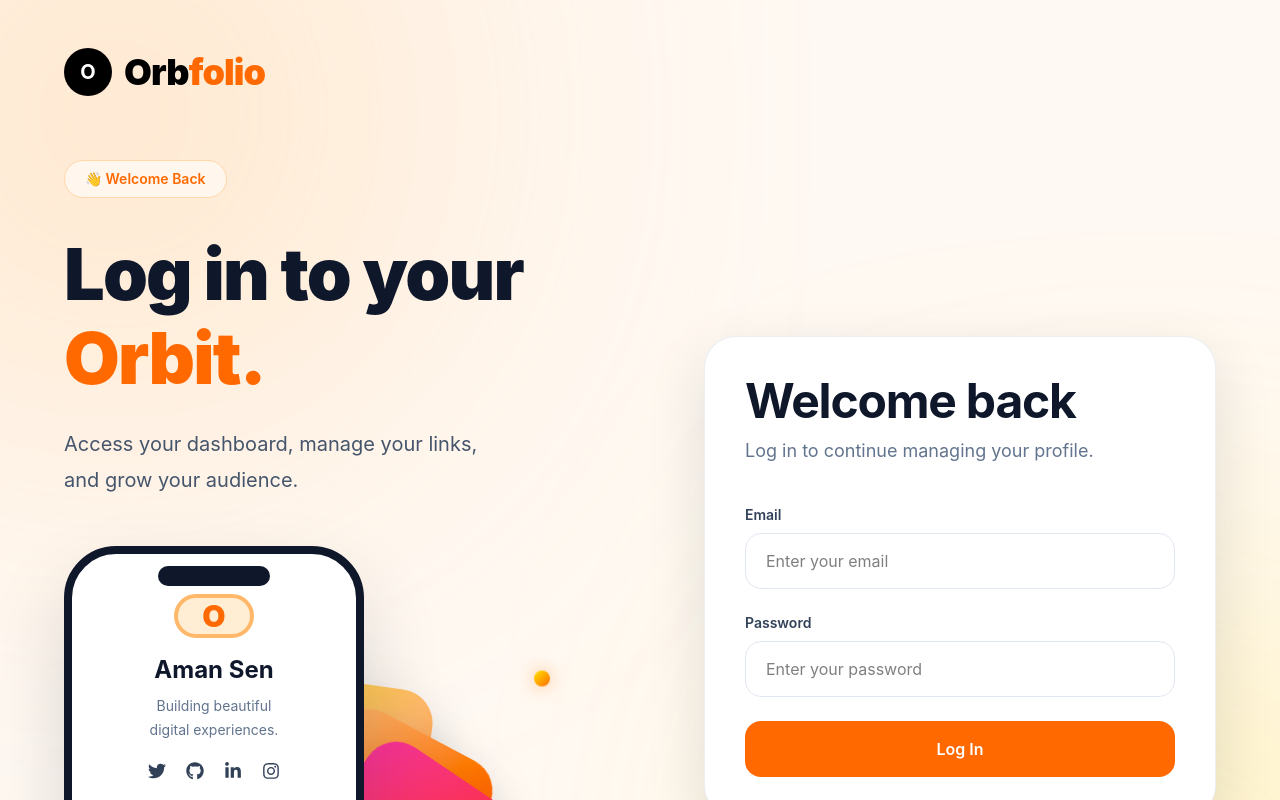
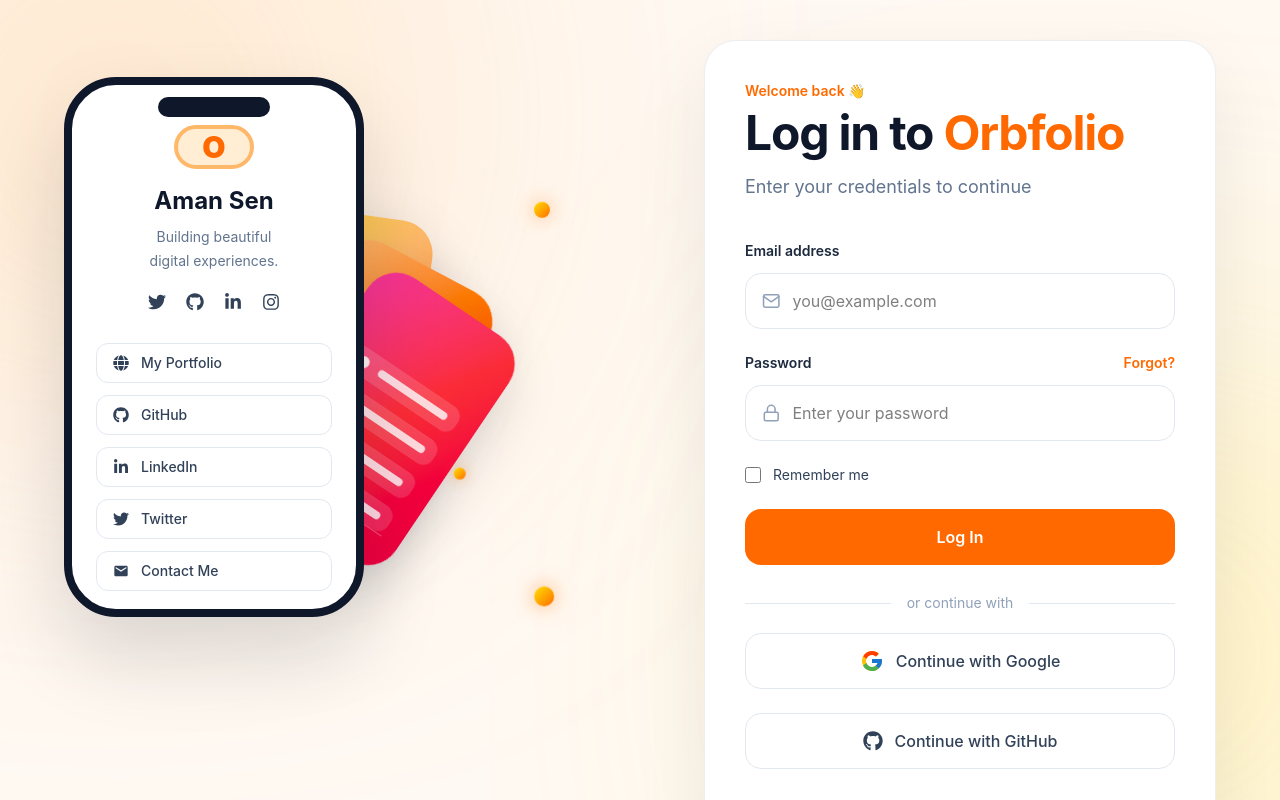
Before and after one commit to Amansen-ay/Orbfolio, a React (Vite) app in the folder client/: page /login in a window 1280 px wide. Shown: the top 800 px of the page. Built offline with nearby package versions, Linux system fonts and the light colour scheme.

Commit message:
feat: Styled the login card with all inputs and buttons

```diff
--- a/client/src/pages/Login/LoginPage.tsx
+++ b/client/src/pages/Login/LoginPage.tsx
@@ -9,7 +9,7 @@
 
       <div className="absolute -right-32 bottom-0 h-[500px] w-[500px] rounded-full bg-yellow-300/40 blur-[180px]" />
 
-      <div className="relative z-10 mx-auto grid min-h-screen max-w-7xl items-center px-8 lg:grid-cols-2 lg:px-16">
+      <div className="relative z-10 mx-auto grid max-w-7xl items-start gap-20 px-8 py-10 lg:grid-cols-2 lg:px-16">
         <AuthHero />
         <LoginCard />
       </div>
--- a/client/src/pages/Login/ui/AuthHero.tsx
+++ b/client/src/pages/Login/ui/AuthHero.tsx
@@ -2,42 +2,8 @@
 
 export function AuthHero() {
     return (
-        <section className="flex h-full flex-col justify-center py-12">
+        <section className="flex h-full flex-col justify-center py-12 -mt-30">
             {/* Logo */}
-
-            <div className="mb-16 flex items-center gap-3">
-                <div className="flex h-12 w-12 items-center justify-center rounded-full bg-black text-white text-xl font-bold">
-                    O
-                </div>
-
-                <h2 className="text-4xl font-black tracking-tight">
-                    Orb<span className="text-orange-500">folio</span>
-                </h2>
-            </div>
-
-            {/* Badge */}
-
-            <div className="inline-flex w-fit items-center rounded-full border border-orange-200 bg-orange-50 px-5 py-2">
-                <span className="text-sm font-semibold text-orange-500">
-                    👋 Welcome Back
-                </span>
-            </div>
-
-            {/* Heading */}
-
-            <h1 className="mt-10 max-w-[650px] text-7xl font-black leading-none tracking-tight text-slate-900">
-                Log in to your
-
-                <span className="mt-3 block text-orange-500">
-                    Orbit.
-                </span>
-            </h1>
-
-            {/* Description */}
-
-            <p className="mt-8 max-w-md text-xl leading-9 text-slate-600">
-                Access your dashboard, manage your links, and grow your audience.
-            </p>
 
             {/* Phone will come here */}
 
--- a/client/src/pages/Login/ui/LoginCard.tsx
+++ b/client/src/pages/Login/ui/LoginCard.tsx
@@ -1,43 +1,188 @@
+import { FiMail, FiLock } from "react-icons/fi";
+import { FcGoogle } from "react-icons/fc";
+import { FaGithub } from "react-icons/fa";
+
 export function LoginCard() {
   return (
     <section className="flex justify-center lg:justify-end">
-      <div className="w-full max-w-lg rounded-[32px] border border-gray-200/70 bg-white p-10 shadow-[0_20px_60px_rgba(15,23,42,0.12)]">
-        <h2 className="text-5xl font-bold tracking-tight text-slate-900">
-          Welcome back
+      <div className="w-full max-w-lg rounded-[32px] border border-gray-200/70 bg-white p-10 shadow-[0_30px_80px_rgba(15,23,42,0.08)]">
+        <div>
+          <p className="text-sm font-semibold text-orange-500">
+            Welcome back 👋
+          </p>
+
+          <h2 className="mt-2 text-5xl font-bold tracking-tight text-slate-900">
+            Log in to <span className="text-orange-500">Orbfolio</span>
           </h2>
 
-        <p className="mt-3 text-lg text-slate-500">
-          Log in to continue managing your profile.
+          <p className="mt-4 text-lg text-slate-500">
+            Enter your credentials to continue
           </p>
+        </div>
 
         <form className="mt-10 space-y-6">
           <div>
-            <label className="mb-2 block text-sm font-semibold text-slate-700">
-              Email
+            <label className="mb-3 block text-sm font-semibold text-slate-800">
+              Email address
             </label>
+
+            <div
+              className="
+      flex
+      h-14
+      items-center
+      rounded-2xl
+      border
+      border-slate-200
+      px-4
+      transition-all
+      duration-300
+      focus-within:border-orange-500
+      focus-within:ring-4
+      focus-within:ring-orange-100
+    "
+            >
+              <FiMail className="text-xl text-slate-400" />
 
               <input
                 type="email"
-              placeholder="Enter your email"
-              className="h-14 w-full rounded-2xl border border-slate-200 bg-white px-5 outline-none transition-all duration-300 focus:border-orange-500 focus:ring-4 focus:ring-orange-100"
+                placeholder="you@example.com"
+                className="ml-3 w-full bg-transparent outline-none"
               />
+            </div>
           </div>
 
           <div>
-            <label className="mb-2 block text-sm font-semibold text-slate-700">
+            <div className="mb-3 flex items-center justify-between">
+              <label className="text-sm font-semibold text-slate-800">
                 Password
               </label>
+
+              <button
+                type="button"
+                className="text-sm font-semibold text-orange-500 hover:text-orange-600"
+              >
+                Forgot?
+              </button>
+            </div>
+
+            <div
+              className="
+      flex
+      h-14
+      items-center
+      rounded-2xl
+      border
+      border-slate-200
+      px-4
+      transition-all
+      duration-300
+      focus-within:border-orange-500
+      focus-within:ring-4
+      focus-within:ring-orange-100
+    "
+            >
+              <FiLock className="text-xl text-slate-400" />
 
               <input
                 type="password"
                 placeholder="Enter your password"
-              className="h-14 w-full rounded-2xl border border-slate-200 bg-white px-5 outline-none transition-all duration-300 focus:border-orange-500 focus:ring-4 focus:ring-orange-100"
+                className="ml-3 w-full bg-transparent outline-none"
               />
+            </div>
+          </div>
+
+          <div className="flex items-center justify-between accent-orange-500">
+            <label className="flex items-center gap-3 text-sm text-slate-700">
+              <input
+                type="checkbox"
+                className="h-4 w-4 rounded border-slate-300 text-orange-500 focus:ring-orange-500"
+              />
+
+              Remember me
+            </label>
           </div>
 
           <button className="h-14 w-full rounded-2xl bg-orange-500 font-semibold text-white transition-all duration-300 hover:-translate-y-0.5 hover:bg-orange-600">
             Log In
           </button>
+
+          <div className="mt-1 mb-5 flex items-center">
+            <div className="h-px flex-1 bg-slate-200" />
+
+            <span className="mx-4 text-sm text-slate-400">
+              or continue with
+            </span>
+
+            <div className="h-px flex-1 bg-slate-200" />
+          </div>
+
+          <button
+            type="button"
+            className="
+    group
+    flex
+    h-14
+    w-full
+    items-center
+    justify-center
+    gap-3
+    rounded-2xl
+    border
+    border-slate-200
+    bg-white
+    font-medium
+    text-slate-700
+    transition-all
+    duration-300
+    hover:-translate-y-0.5
+    hover:border-orange-200
+    hover:bg-orange-50/40
+  "
+          >
+            <FcGoogle className="text-2xl" />
+
+            Continue with Google
+          </button>
+
+          <button
+            type="button"
+            className="
+    group
+    mt-4
+    flex
+    h-14
+    w-full
+    items-center
+    justify-center
+    gap-3
+    rounded-2xl
+    border
+    border-slate-200
+    bg-white
+    font-medium
+    text-slate-700
+    transition-all
+    duration-300
+    hover:-translate-y-0.5
+    hover:border-slate-300
+    hover:bg-slate-50
+  "
+          >
+            <FaGithub className="text-xl" />
+
+            Continue with GitHub
+          </button>
+
+          <p className="mt-8 text-center text-slate-500">
+            Don't have an account?{" "}
+            <button
+              type="button"
+              className="font-semibold text-orange-500 transition-colors hover:text-orange-600"
+            >
+              Sign Up
+            </button>
+          </p>
         </form>
       </div>
     </section>
```
Lines whose indentation alone changed are shown as unchanged.
